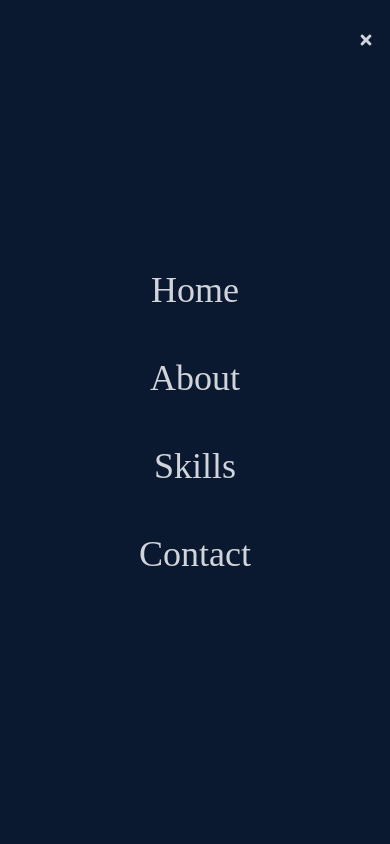
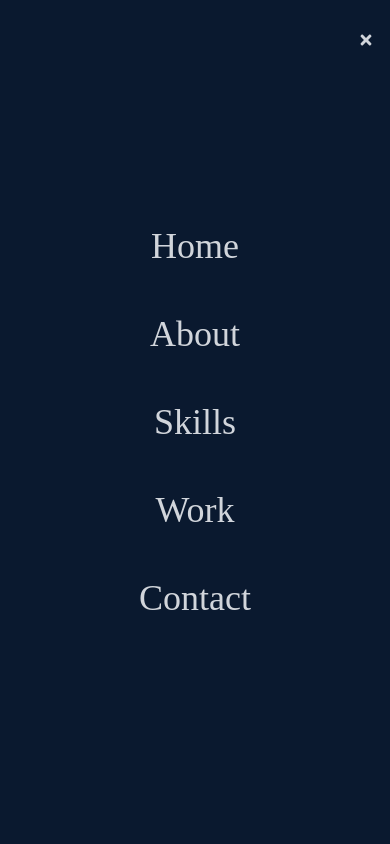
Before and after one commit to kiddos97/React-Portfolio, a React (Vite) app: page / in a window 390 px wide. Both pictures are taken after a click on the element 366 px from the left and 40 px from the top of the page. Shown: the top 844 px of the page. Built offline with nearby package versions, Linux system fonts and the light colour scheme.

Commit message:
updating

```diff
--- a/src/components/Contact.tsx
+++ b/src/components/Contact.tsx
@@ -1,6 +1,9 @@
 const Contact = () => {
   return (
-    <div className="w-full h-screen bg-[#0a192f] flex justify-center items-center p-4">
+    <div
+      name="contact"
+      className="w-full h-screen bg-[#0a192f] flex justify-center items-center p-4"
+    >
       <form
         method="POST"
         action="https://getform.io/f/bab19575-7084-44e8-b510-5536a0cfc917"
--- a/src/components/Home.tsx
+++ b/src/components/Home.tsx
@@ -3,7 +3,7 @@ import { HiArrowNarrowRight } from "react-icons/hi";
 const Home = () => {
   return (
     <>
-      <div name="home" className="w-full pt-40 bg-[#0a192f]">
+      <div name="home" className="w-full pt-40 h-full bg-[#0a192f]">
         {/* Container */}
         <div className="max-w-[1000px] mx-auto px-8 flex flex-col justify-cener h-full">
           <p className="text-pink-600">Hi, my name is</p>
--- a/src/components/NavBar.tsx
+++ b/src/components/NavBar.tsx
@@ -20,27 +20,27 @@ const NavBar = () => {
       <div>
         <ul className="hidden md:flex">
           <li>
-            <Link smooth={true} to="home" containerId="containerElement">
+            <Link smooth={true} to="home" duration={500}>
               Home
             </Link>
           </li>
           <li>
-            <Link smooth={true} to="about" containerId="containerElement">
+            <Link smooth={true} to="about" duration={500}>
               About
             </Link>
           </li>
           <li>
-            <Link smooth={true} to="skills" containerId="containerElement">
+            <Link smooth={true} to="skills" duration={500}>
               Skills
             </Link>
           </li>
           <li>
-            <Link smooth={true} to="work" containerId="containerElement">
+            <Link smooth={true} to="work" duration={500}>
               Work
             </Link>
           </li>
           <li>
-            <Link smooth={true} to="contact" containerId="containerElement">
+            <Link smooth={true} to="contact" duration={500}>
               Contact
             </Link>
           </li>
@@ -59,10 +59,31 @@ const NavBar = () => {
             : "absolute top-0 left-0 w-full h-screen bg-[#0a192f] flex flex-col justify-center items-center"
         }
       >
-        <li className="py-6 text-4xl">Home</li>
-        <li className="py-6 text-4xl">About</li>
-        <li className="py-6 text-4xl">Skills</li>
-        <li className="py-6 text-4xl">Contact</li>
+        <li className="py-6 text-4xl">
+          <Link onClick={Navhandler} smooth={true} to="home" duration={500}>
+            Home
+          </Link>
+        </li>
+        <li className="py-6 text-4xl">
+          <Link onClick={Navhandler} smooth={true} to="about" duration={500}>
+            About
+          </Link>
+        </li>
+        <li className="py-6 text-4xl">
+          <Link onClick={Navhandler} smooth={true} to="skills" duration={500}>
+            Skills
+          </Link>
+        </li>
+        <li className="py-6 text-4xl">
+          <Link onClick={Navhandler} smooth={true} to="work" duration={500}>
+            Work
+          </Link>
+        </li>
+        <li className="py-6 text-4xl">
+          <Link onClick={Navhandler} smooth={true} to="contact" duration={500}>
+            Contact
+          </Link>
+        </li>
       </ul>
       {/*Social Icon */}
       <div className="hidden lg:flex fixed flex-col top-[35%] left-0">
```
